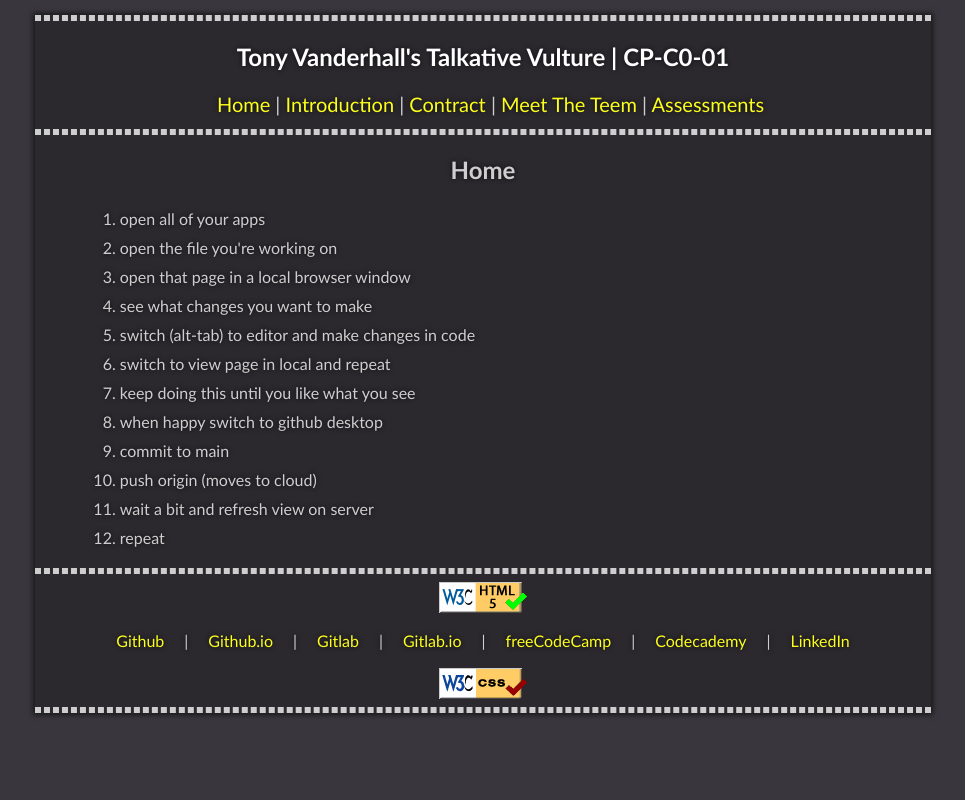
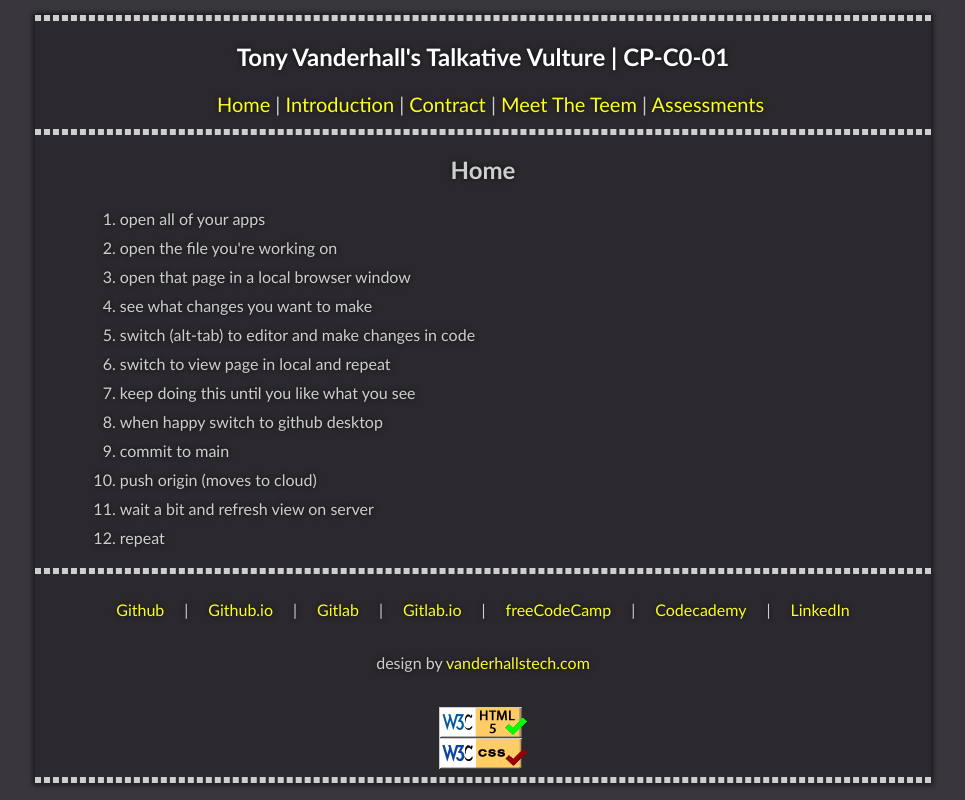
Before and after one commit to tvander5/tvander5-github.io, a plain HTML site: page index.html in a window 1280 px wide. Shown: the whole page, without its empty margins (157-1122 px from the left). Drawn offline with Linux system fonts and the light colour scheme.

Commit message:
updated footer

```diff
--- a/components/footer.html
+++ b/components/footer.html
@@ -1,6 +1,6 @@
-<hr>
+
 <footer>
-    <a target="blank" href="https://validator.w3.org/nu/?doc=https%3A%2F%2Ftvander5.github.io%2F"><img src="images/button_validation_html5.png" alt=""></a>
+    <hr>
     <ul>
         <li><a href="https://github.com/tvander5">Github</a>|</li>
         <li><a href="https://tvander5.github.io/">Github.io</a>|</li>
@@ -10,6 +10,10 @@
         <li><a href="https://www.codecademy.com/profiles/tvander5">Codecademy</a>|</li>
         <li><a href="https://www.linkedin.com/in/tony-vanderhall">LinkedIn</a></li>
     </ul>
+    <p>design by  <a href="vanderhallstech.com/">vanderhallstech.com</a> </p>
+    <br>
+
+    <a target="blank" href="https://validator.w3.org/nu/?doc=https%3A%2F%2Ftvander5.github.io%2F"><img src="images/button_validation_html5.png" alt=""></a>
     <a target="blank" href="https://jigsaw.w3.org/css-validator/validator?uri=https%3A%2F%2Ftvander5.github.io%2F"><img src="images/button_validation_css.png" alt=""></a>
+    <hr>
 </footer>
-<hr>
```
Also changed, not shown: 1 other file.
